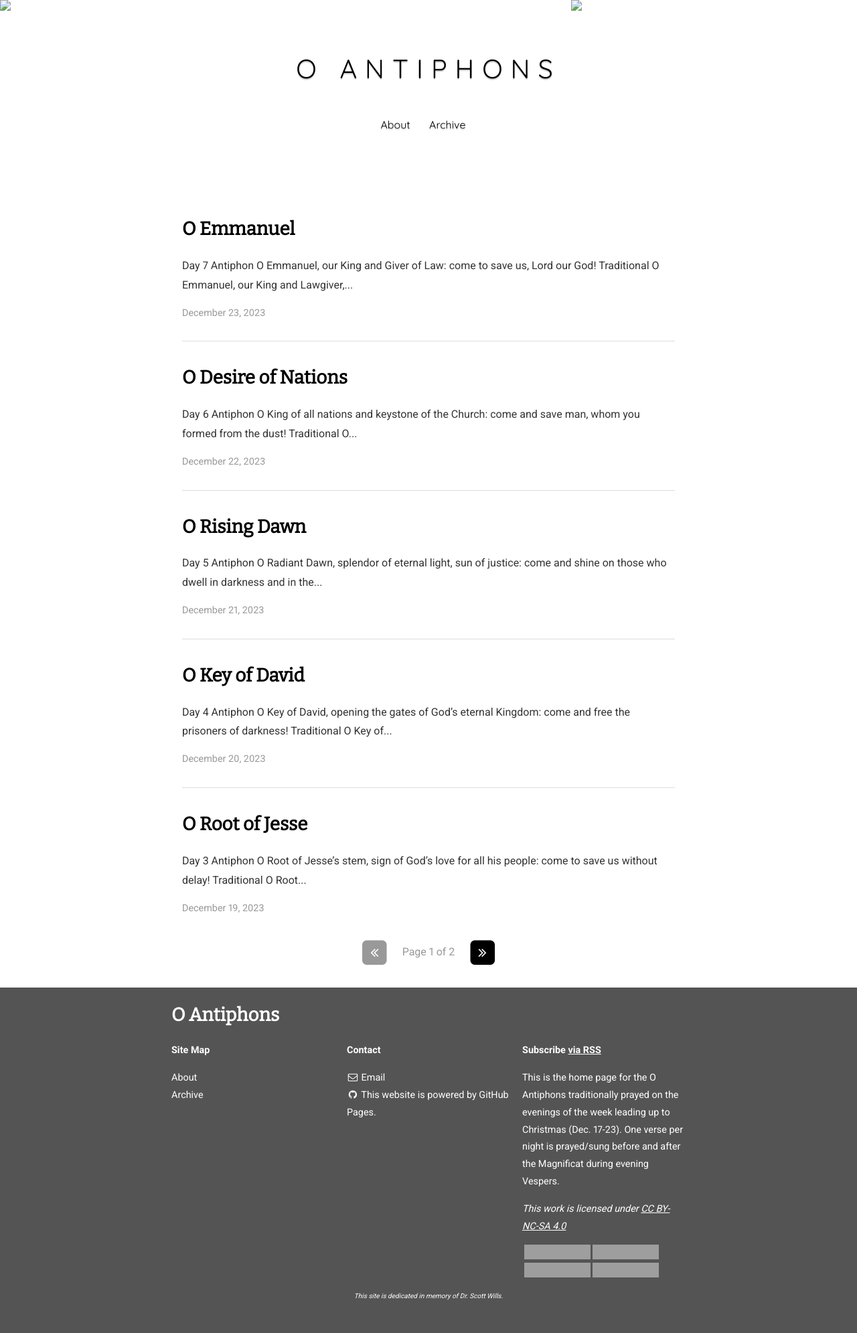
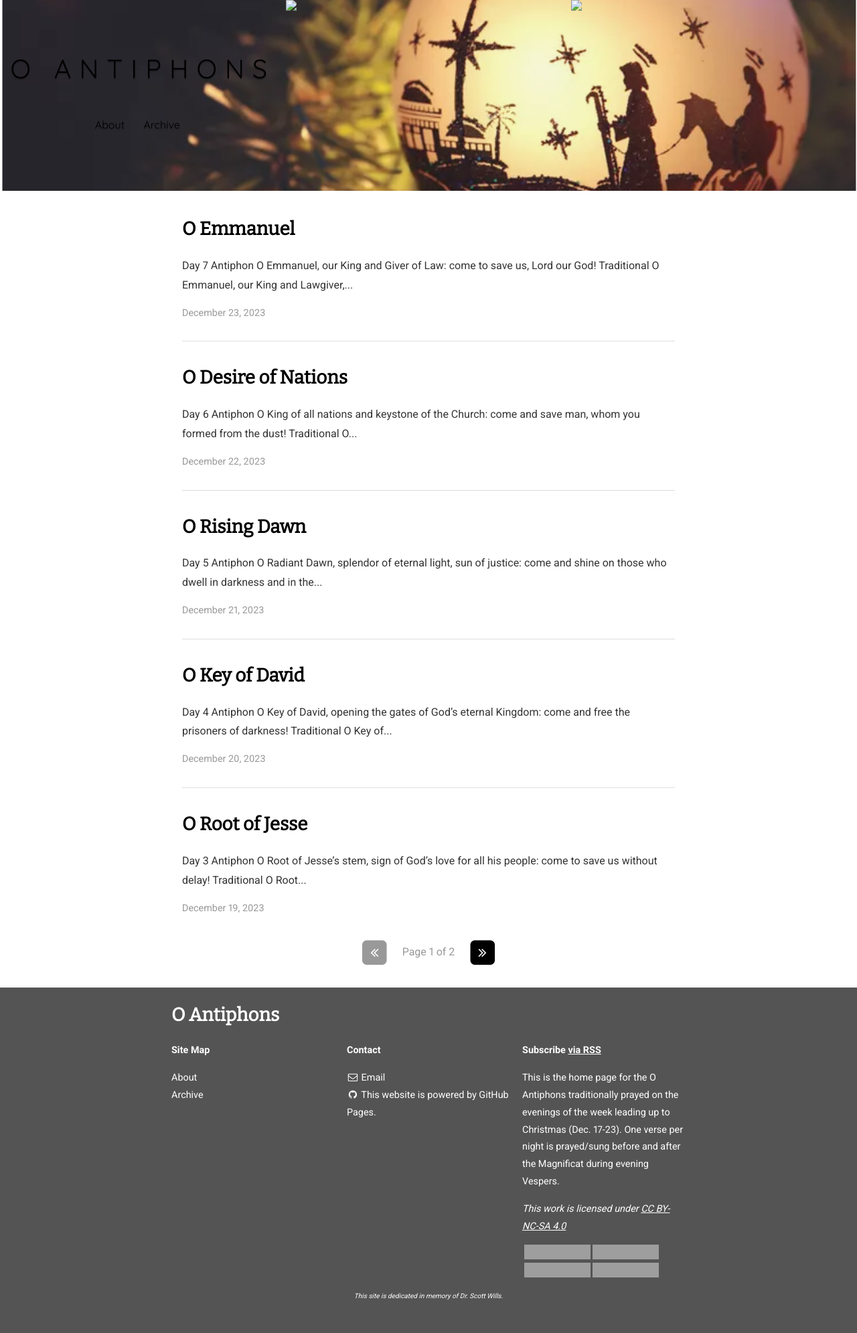
Before and after one commit to rosewills/o-antiphons-code, a Jekyll site: the page built from index.html, in a window 1280 px wide. Shown: the whole page at 67% size. Built offline with Jekyll 4.4.1, drawn with Linux system fonts in a browser that asks for light colours; nearby versions of some CDN libraries; some web fonts are replaced; the list of posts is cut into pages by our own code; grey boxes are pictures that could not be loaded.

Commit message:
refresh site.

```diff
--- a/_config.yml
+++ b/_config.yml
@@ -18,9 +18,9 @@ description: >
 # Base URL of site (i.e. /blog). It should always start with a slash,
 # and never end with a slash. Set it to a blank value if hosting at the
 # root of your server.
-baseurl: "/o-antiphons/" # the subpath of your site, e.g. /blog/
+baseurl: "/o-antiphons" # the subpath of your site, e.g. /blog/
 url: "http://rosewills.github.io" # the base hostname & protocol for your site
-cover: ""
+cover: "/assets/images/ornament-raw.png"
 acover: ""	# /assets/art/windowsill.png
 bcover: ""
 logo:
--- a/_sass/_layout.scss
+++ b/_sass/_layout.scss
@@ -141,7 +141,7 @@ Margin-left: auto;
 
 
 
-.site-header-container, {
+.site-header-container {
 	width: 100%;
 	text-align: center;
 	background-color: #ffffff;
--- a/index.html
+++ b/index.html
@@ -8,8 +8,7 @@ homelink: true
 		<div class="scrim {% if site.cover %}has-cover{% endif %}">
 			<table class="row">
 				<tr>
-					<td style="overflow: hidden; position: relative;">
-						<center><img src="{{ site.acover | prepend: site.baseurl }}" class="headerimg"></center></td>
+
 					<td>
 						<header class="site-header">
 							<center><h1 class="title" style="padding: 0px 0px;">{{ site.title }}</h1>
@@ -22,20 +21,28 @@ homelink: true
 										<nav role="navigation" style="float: none;">
 											<ul class="navigation-menu show">
 												{% for page in site.pages %}
-												{% if page.title and page.main_nav != false %}
-												{% if page.headerlink == true %}
-												<li class="nav-link"><a href="{{ page.url | prepend: site.baseurl }}">{{ page.title }}</a>
+													{% if page.title and page.main_nav != false %}
+														{% if page.headerlink == true %}
+															<li class="nav-link"><a href="{{ page.url | prepend: site.baseurl }}">{{ page.title }}</a>
+														{% endif %}
 													{% endif %}
-													{% endif %}
-													{% endfor %}
+												{% endfor %}
 											</ul>
 										</nav>
 									</div>
 								</header>
 							</center>
-					</header></td>
+						</header>
+					</td>
+
 					<td style="overflow: hidden; position: relative;">
-						<center><img src="{{ site.bcover | prepend: site.baseurl }}" class="headerimg"></center></td>
+						<center><img src="{{ site.acover | prepend: site.baseurl }}" class="headerimg"></center>
+					</td>
+
+					<td style="overflow: hidden; position: relative;">
+						<center><img src="{{ site.bcover | prepend: site.baseurl }}" class="headerimg"></center>
+					</td>
+
 				</tr>
 			</table>
 		</div>
```
Also changed, not shown: assets/images/ornament-raw.png (added), assets/rwills-bio-pic.jpg (deleted), assets/window-crop.jpg (deleted).
